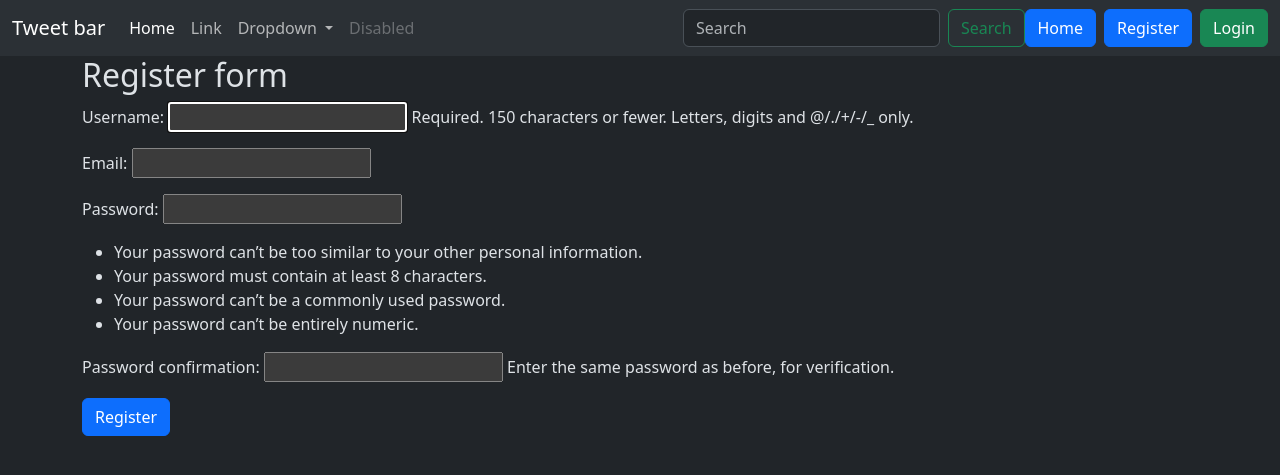
After one commit to neels22/Django-twitter-project, a Django app: page /tweet/register/ in a window 1280 px wide. The commit adds this page. Shown: the top 475 px of the page. Run offline with Django 4.2, Linux system fonts and the light colour scheme.

Commit message:
18th aug 2024
completed project

```diff
--- a/twitter_project/templates/base.html
+++ b/twitter_project/templates/base.html
@@ -53,6 +53,23 @@
               <input class="form-control me-2" type="search" placeholder="Search" aria-label="Search">
               <button class="btn btn-outline-success" type="submit">Search</button>
             </form>
+    <a href="{% url "tweet_list" %}" class="btn btn-primary">Home</a>
+
+            {% if user.is_authenticated %}
+
+<form action= "{% url "logout" %}" method="post">
+{% csrf_token %}
+<button class="btn btn-danger mx-2">Logout</button>
+
+
+</form>
+
+            {% else %}
+            <a href="{% url "register" %}" class="btn btn-primary mx-2">Register</a>
+            <a href="{% url "login" %}" class="btn btn-success">Login</a>
+
+            {% endif %}
+
           </div>
         </div>
       </nav>
--- /dev/null
+++ b/twitter_project/templates/registration/register.html
@@ -0,0 +1,25 @@
+
+
+
+
+{% extends "base.html" %}
+
+{% block title %}   {% endblock title %}
+
+
+{% block body %}
+
+<h2> Register form</h2>
+
+<form action="" method="post">
+
+{% csrf_token %}
+
+{{form.as_p}}
+
+<button class="btn btn-primary">Register</button>
+
+</form>
+
+
+{% endblock body %}
--- a/twitter_project/tweet/forms.py
+++ b/twitter_project/tweet/forms.py
@@ -2,9 +2,17 @@
 
 from django import forms
 from .models import Tweet
-
+from django.contrib.auth.forms import UserCreationForm
+from django.contrib.auth.models import User
 
 class TweetForm(forms.ModelForm):
     class Meta:
         model = Tweet
         fields= ['text','photo']
+
+
+class UserRegistrationForm(UserCreationForm):
+    email = forms.EmailField()
+    class Meta:
+        model = User
+        fields = ('username','email','password1','password2')
--- a/twitter_project/tweet/templates/tweet_list.html
+++ b/twitter_project/tweet/templates/tweet_list.html
@@ -21,8 +21,12 @@
         <div class="card-body">
           <h5 class="card-title">{{tweet.user.username}} </h5>
           <p class="card-text">{{tweet.text}} </p>
+
+          {% if tweet.user == user %}
+
           <a href="{% url "tweet_edit" tweet.id%}" class="btn btn-primary">Edit</a>
           <a href="{% url "tweet_delete" tweet.id%}" class="btn btn-danger">Delete</a>
+          {% endif %}
         </div>
       </div>
 
--- a/twitter_project/tweet/urls.py
+++ b/twitter_project/tweet/urls.py
@@ -9,5 +9,6 @@ urlpatterns = [
     path('create/',views.tweet_create,name='tweet_create'),
     path('<int:tweet_id>/edit/',views.tweet_edit,name='tweet_edit'),
     path('<int:tweet_id>/delete/',views.tweet_delete,name='tweet_delete'),
+    path('register/',views.register,name='register'),
 
 ]
--- a/twitter_project/tweet/views.py
+++ b/twitter_project/tweet/views.py
@@ -1,7 +1,9 @@
 from django.shortcuts import render,redirect,get_object_or_404
 from .models import Tweet
-from .forms import TweetForm
-
+from .forms import TweetForm,UserRegistrationForm
+from django.contrib.auth.decorators import login_required
+from django.contrib.auth import login
+from django.contrib.auth import logout
 
 # Create your views here.
 
@@ -16,6 +18,7 @@ def tweet_list(request):
         "tweets":tweets
     })
 
+@login_required
 def tweet_create(request):
     if request.method =="POST":
         form = TweetForm(request.POST,request.FILES)
@@ -30,7 +33,7 @@ def tweet_create(request):
         "form":form
     })
 
-
+@login_required
 def tweet_edit(request,tweet_id):
     tweet = get_object_or_404(Tweet,pk=tweet_id,user = request.user)
     if request.method =="POST":
@@ -46,10 +49,25 @@ def tweet_edit(request,tweet_id):
         "form":form
     })
 
-
+@login_required
 def tweet_delete(request,tweet_id):
     tweet = get_object_or_404(Tweet,pk=tweet_id,user = request.user)
     if request.method =="POST":
         tweet.delete()
         return redirect("tweet_list")
     return render(request, "tweet_delete.html",{"tweet":tweet})
+
+
+def register(request):
+    if request.method == "POST":
+        form= UserRegistrationForm(request.POST)
+        if form.is_valid():
+            user = form.save(commit=False)
+            user.set_password(form.cleaned_data['password1'])
+            user.save()
+            login(request,user)
+            return redirect('tweet_list')
+    else:
+        form = UserRegistrationForm()
+
+    return render(request, "registration/register.html",{"form":form})
--- a/twitter_project/twitter_project/settings.py
+++ b/twitter_project/twitter_project/settings.py
@@ -131,3 +131,7 @@ MEDIA_ROOT = os.path.join(BASE_DIR, 'media')
 
 STATIC_URL = '/static/'
 STATIC_ROOT = os.path.join(BASE_DIR, 'static')
+
+LOGIN_URL = '/accounts/login'
+LOGIN_REDIRECT_URL = '/tweet/'
+LOGOUT_REDIRECT_URL = '/tweet/'
--- a/twitter_project/twitter_project/urls.py
+++ b/twitter_project/twitter_project/urls.py
@@ -18,8 +18,10 @@ from django.contrib import admin
 from django.urls import path ,include
 from django.conf import settings
 from django.conf.urls.static import static
+from django.contrib.auth.urls import views as auth_views
 
 urlpatterns = [
     path("admin/", admin.site.urls),
-    path("tweet/",include("tweet.urls"))
+    path("tweet/",include("tweet.urls")),
+    path("accounts/",include("django.contrib.auth.urls")),
 ]+ static(settings.MEDIA_URL, document_root=settings.MEDIA_ROOT)
```
Also changed, not shown: twitter_project/templates/registration/logged_out.html (added, +14 -0 lines), twitter_project/templates/registration/login.html (added, +25 -0 lines), twitter_project/tweet/a.html (deleted, +0 -14 lines), twitter_project/db.sqlite3, twitter_project/media/photos/WhatsApp_Image_2024-04-27_at_1_dubfuFG.49.14_AM.jpeg (added), twitter_project/media/photos/neel_visionpro.jpeg (added).
